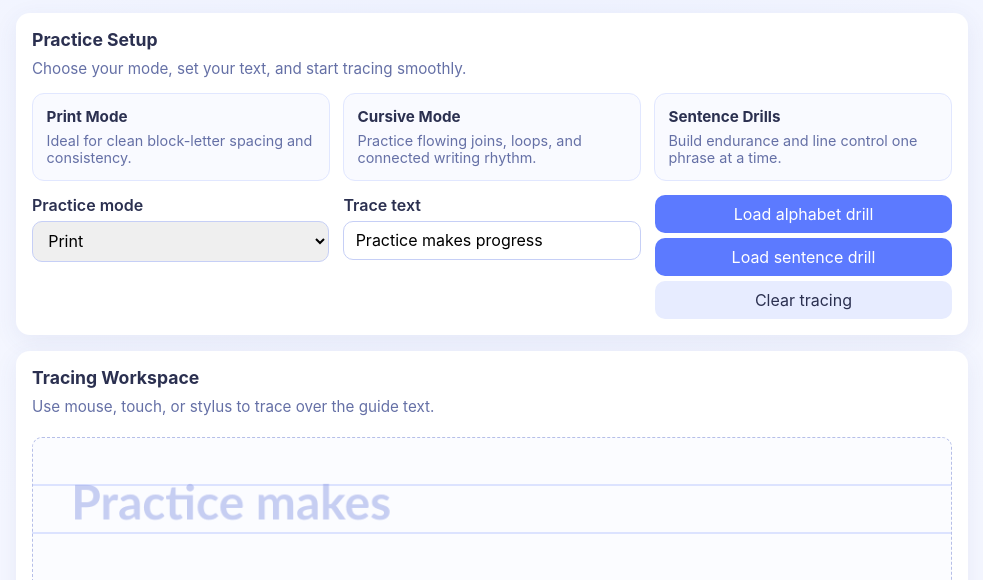
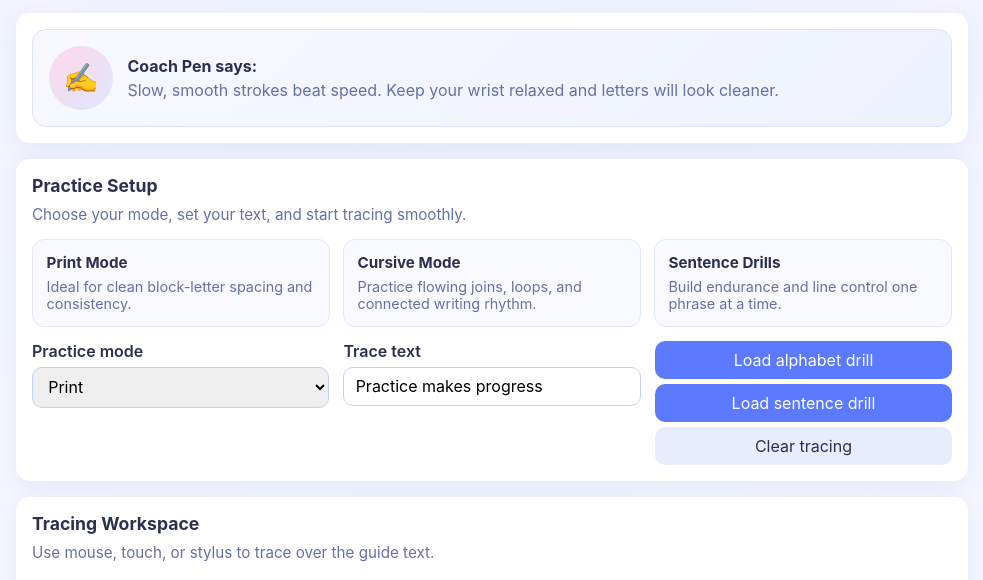
Before and after one commit to tulsip630-eng/Penmenship, a plain HTML site: page index.html in a window 1280 px wide. Shown: the part 145-725 px from the top of the page, without its empty margins (148-1131 px from the left). Drawn offline with Linux system fonts and the light colour scheme.

Commit message:
Add coach avatar callout component styling

```diff
--- a/index.html
+++ b/index.html
@@ -12,6 +12,16 @@
         <h1>Penmenship Practice Studio</h1>
         <p>Practice print and cursive handwriting with guided tracing and a motivational boost.</p>
       </header>
+
+      <section class="panel coach-note" aria-label="Coach encouragement">
+        <div class="avatar-box">
+          <div class="avatar" aria-hidden="true">✍️</div>
+          <div class="avatar-message">
+            <h3>Coach Pen says:</h3>
+            <p>Slow, smooth strokes beat speed. Keep your wrist relaxed and letters will look cleaner.</p>
+          </div>
+        </div>
+      </section>
 
       <section class="panel controls" aria-label="Practice controls">
         <h2 class="section-title">Practice Setup</h2>
--- a/styles.css
+++ b/styles.css
@@ -44,6 +44,39 @@ body {
   padding: 1rem;
   box-shadow: 0 6px 24px rgba(65, 78, 149, 0.08);
 }
+
+
+.avatar-box {
+  display: flex;
+  align-items: center;
+  gap: 0.9rem;
+  background: linear-gradient(135deg, #f7f9ff, #eef2ff);
+  border: 1px solid #d9e1ff;
+  border-radius: 14px;
+  padding: 1rem;
+}
+
+.avatar {
+  width: 64px;
+  height: 64px;
+  border-radius: 50%;
+  background: linear-gradient(135deg, #ffd9e8, #dfe6ff);
+  display: grid;
+  place-items: center;
+  font-size: 1.8rem;
+  flex-shrink: 0;
+}
+
+.avatar-message h3 {
+  margin: 0 0 0.25rem;
+  font-size: 1rem;
+}
+
+.avatar-message p {
+  margin: 0;
+  color: var(--muted);
+}
+
 
 .section-title {
   margin: 0 0 0.75rem;
```
